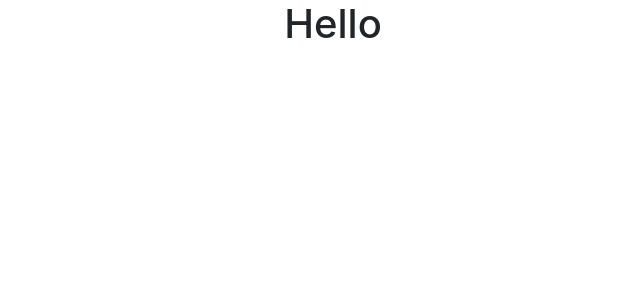
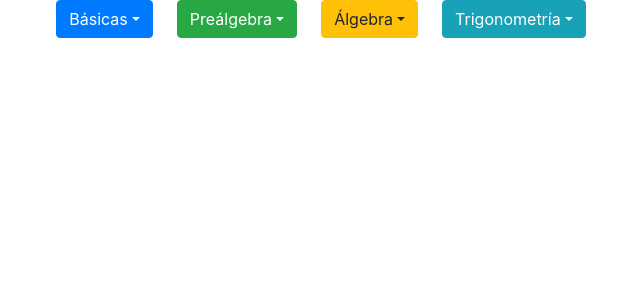
Before and after one commit to ArielFJ/PROG3-MOD6-EJERCICIO2, a React (Create React App) app: page / in a window 1280 px wide. Shown: the top 300 px of the page, without its empty margins (307-947 px from the left). Built offline with nearby package versions, Linux system fonts and the light colour scheme.

Commit message:
Vista de menu de navegación completada

```diff
--- a/package.json
+++ b/package.json
@@ -8,6 +8,7 @@
     "@testing-library/user-event": "^7.2.1",
     "react": "^16.13.0",
     "react-dom": "^16.13.0",
+    "react-router-dom": "^5.1.2",
     "react-scripts": "3.4.0"
   },
   "scripts": {
--- a/src/App.js
+++ b/src/App.js
@@ -1,9 +1,17 @@
 import React from 'react';
+import {BrowserRouter as Router, Link} from 'react-router-dom'
 import './App.css';
+
+//Components
+import MenuOperaciones from './components/MenuOperaciones';
 
 function App() {
   return (
-    <h1>Hello</h1>
+    <Router>
+
+        <MenuOperaciones />
+
+      </Router>
   );
 }
 
--- /dev/null
+++ b/src/components/MenuOperaciones.js
@@ -0,0 +1,68 @@
+import React, { Component } from 'react';
+import {Link} from 'react-router-dom';
+
+class MenuOperaciones extends Component{
+
+    render() {
+        return (
+            <div>
+                <div className="btn-group mr-4">
+                    <button type="button" className="btn btn-primary dropdown-toggle" data-toggle="dropdown"
+                            aria-haspopup="true" aria-expanded="false">
+                        Básicas
+                    </button>
+                    <div className="dropdown-menu">
+                        <Link  className="dropdown-item" to="/Basica/Suma">Suma</Link>
+                        <Link  className="dropdown-item" to="/Basica/Resta">Resta</Link>
+                        <Link  className="dropdown-item" to="/Basica/Multiplicacion">Multiplicación</Link>
+                        <Link  className="dropdown-item" to="/Basica/Division">División</Link>
+                    </div>
+                </div>
+
+                <div className="btn-group mr-4">
+                    <button type="button" className="btn btn-success dropdown-toggle" data-toggle="dropdown"
+                            aria-haspopup="true" aria-expanded="false">
+                        Preálgebra
+                    </button>
+                    <div className="dropdown-menu">
+                        <Link  className="dropdown-item" to="/Prealgebra/Potencia">Potencia</Link>
+                        <Link  className="dropdown-item" to="/Prealgebra/RaizCuadrada">Raíz Cuadrada</Link>
+                        <Link  className="dropdown-item" to="/Prealgebra/RaizCubica">Raíz Cúbica</Link>
+                        <Link  className="dropdown-item" to="/Prealgebra/Factorial">Factorial</Link>
+                    </div>
+                </div>
+
+                <div className="btn-group mr-4">
+                    <button type="button" className="btn btn-warning dropdown-toggle" data-toggle="dropdown"
+                            aria-haspopup="true" aria-expanded="false">
+                        Álgebra
+                    </button>
+                    <div className="dropdown-menu">
+                        <Link  className="dropdown-item" to="/Algebra/Logaritmo">Logaritmo</Link>
+                        <Link  className="dropdown-item" to="/Algebra/Neperiano">Neperiano</Link>
+                        <Link  className="dropdown-item" to="/Algebra/Exponencial">Exponencial</Link>
+                    </div>
+                </div>
+
+                <div className="btn-group mr-4">
+                    <button type="button" className="btn btn-info dropdown-toggle" data-toggle="dropdown"
+                            aria-haspopup="true" aria-expanded="false">
+                        Trigonometría
+                    </button>
+                    <div className="dropdown-menu">
+                        <Link  className="dropdown-item" to="/Trigonometria/Seno">Seno</Link>
+                        <Link  className="dropdown-item" to="/Trigonometria/Coseno">Coseno</Link>
+                        <Link  className="dropdown-item" to="/Trigonometria/Tangente">Tangente</Link>
+                        <div className="dropdown-divider"></div>
+                        <Link  className="dropdown-item" to="/Trigonometria/Cotangente">Cotangente</Link>
+                        <Link  className="dropdown-item" to="/Trigonometria/Secante">Secante</Link>
+                        <Link  className="dropdown-item" to="/Trigonometria/Cosecante">Cosecante</Link>
+                    </div>
+                </div>
+            </div>
+        );
+    }
+
+}
+
+export default MenuOperaciones;
```
Also changed, not shown: 1 other file (tests, documents, lock files or other folders).
